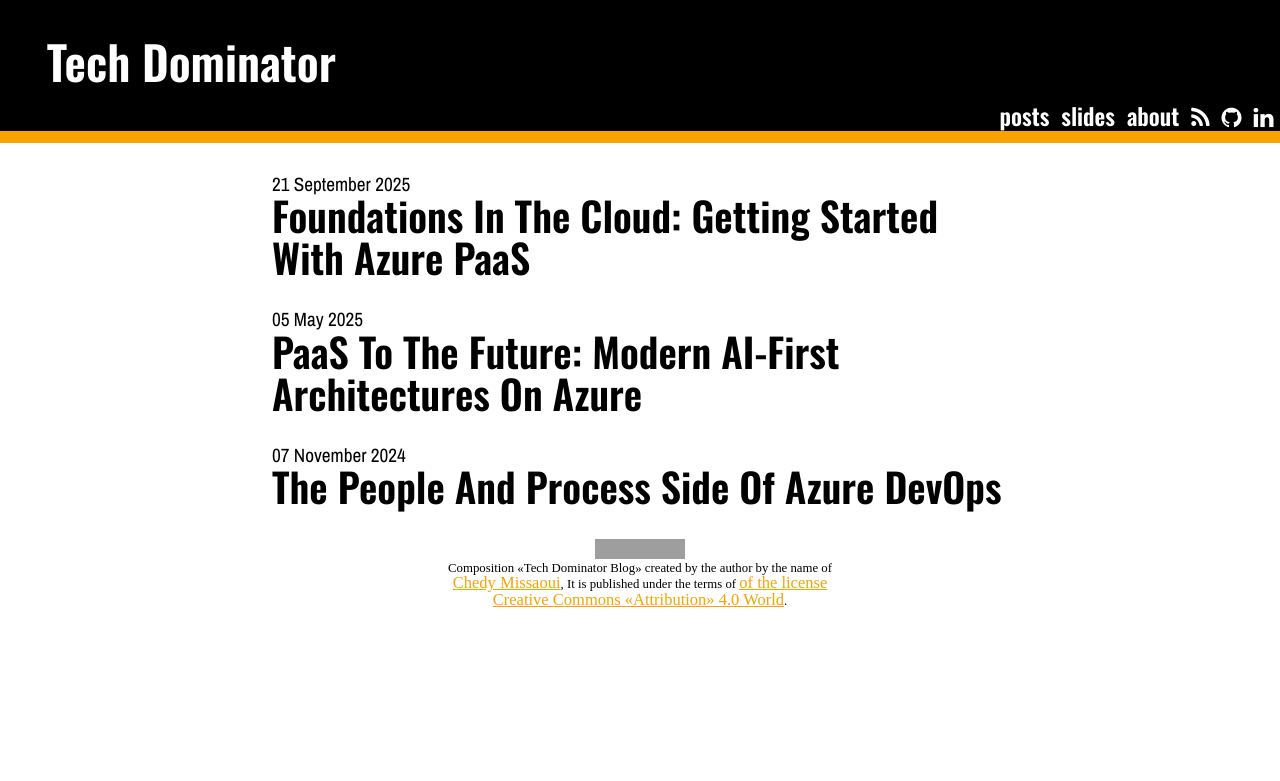
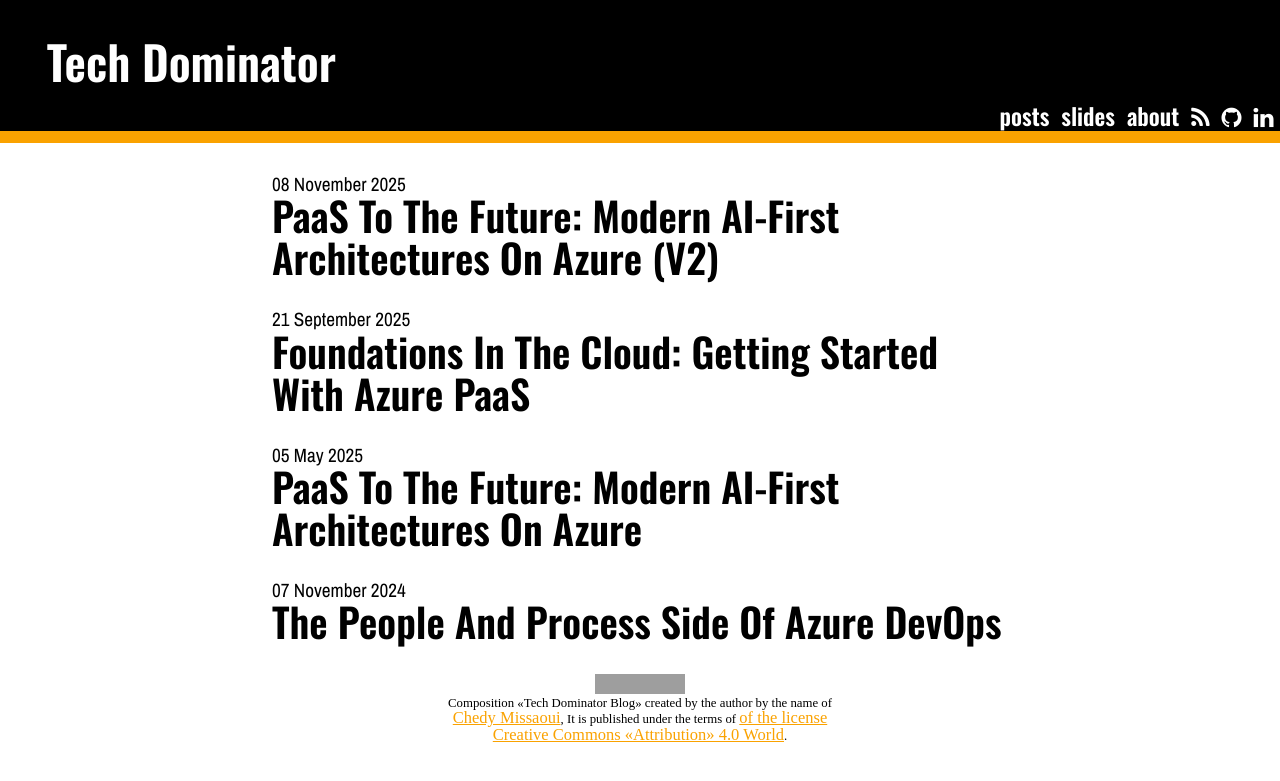
Before and after one commit to MissaouiChedy/MissaouiChedy.github.io, a Jekyll site: the page built from slides.html, in a window 1280 px wide. Shown: the top 781 px of the page. Built offline with Jekyll 4.4.1, drawn with Linux system fonts in a browser that asks for light colours; nearby versions of some CDN libraries; grey boxes are pictures that could not be loaded.

Commit message:
New Slides AICO Nov 2025

```diff
--- a/slides.html
+++ b/slides.html
@@ -3,6 +3,14 @@
 ---
 <div class="archives" >
 <div>
+	<div class="archive-entry">
+		<p>
+			<time datetime="2025-11-08T00:00:00+01:00">08 November 2025</time>
+		<p>
+		<p>
+			<a href="{{ site.url }}/slides\PaaS_To_the_Future_2.pdf">PaaS to the Future: Modern AI-First Architectures on Azure (V2)</a>
+		</p>
+	</div>
 	<div class="archive-entry">
 		<p>
 			<time datetime="2025-09-21T00:00:00+01:00">21 September 2025</time>
```
Also changed, not shown: 1 other file.
